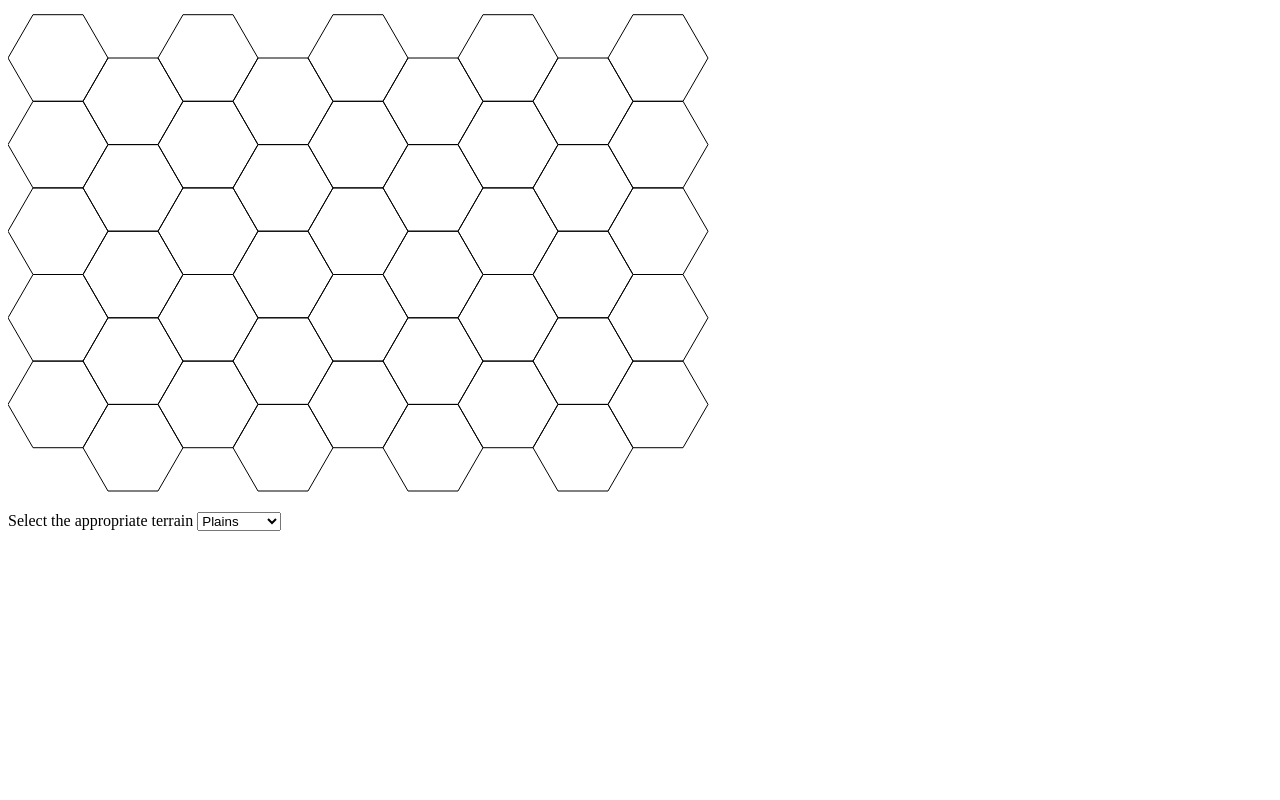
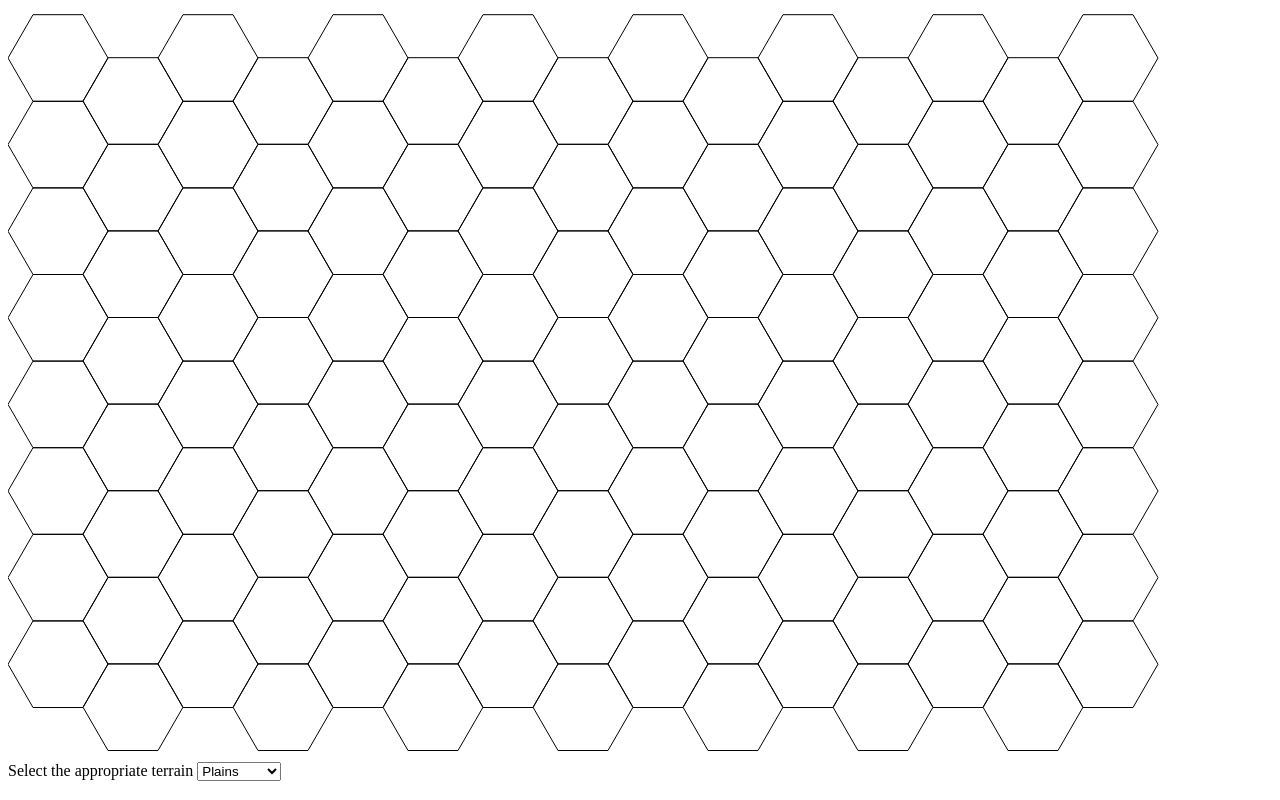
Before and after one commit to BodakJakub/hex-renderer, a plain HTML site: page index.html in a window 1280 px wide. Drawn offline with Linux system fonts and the light colour scheme.

Commit message:
updated hex rendering method

```diff
--- a/index.html
+++ b/index.html
@@ -7,7 +7,7 @@
     <title>Hex Renderer</title>
 </head>
 <body>
-    <canvas id="canvas" width="800" height="500"></canvas>
+    <canvas id="canvas" width="1200" height="750"></canvas>
     <div>
         <label for="terrain">Select the appropriate terrain</label>
         <select name="terrain" id="terrain">
--- a/index.js
+++ b/index.js
@@ -31,10 +31,13 @@ function drawHexagon(x, y) {
 // hexagons and grid drawing from https://eperezcosano.github.io/hex-grid/
 
 function drawGrid(width, height) {
-    for (let y = r; y + r * Math.sin(a) < height; y += r * Math.sin(a)) {
-      for (let x = r, j = 0; x + r * (1 + Math.cos(a)) < width; x += r * (1 + Math.cos(a)), y += (-1) ** j++ * r * Math.sin(a)) {
-        drawHexagon(x, y);
-      }
+    let y = r;
+
+    for (let i = 0; y + 2 * r * Math.sin(a) < height; i++) {
+        y = r + (i * 2 * r * Math.sin(a))
+        for (let x = r, j = 0; x + r * (1 + Math.cos(a)) < width; x += Math.round(r * ( 1 + Math.cos(a))), y += Math.round((-1) ** j++ * r * Math.sin(a))) {
+            drawHexagon(x, y)
+        }
     }
   }
 
```
